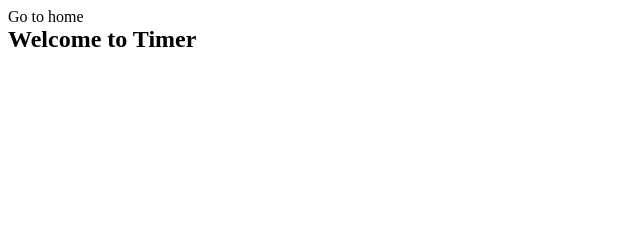
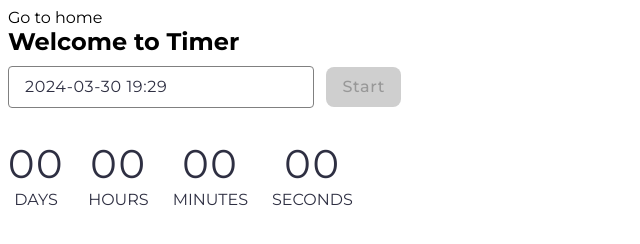
Before and after one commit to NikolaenkoSvetlana/js-hw-10, a website built with Vite: page src/1-timer.html in a window 1280 px wide. Shown: the whole page, without its empty margins (0-640 px from the left). Built offline with nearby package versions, Linux system fonts and the light colour scheme.

Commit message:
timer-ok

```diff
--- a/package.json
+++ b/package.json
@@ -9,12 +9,14 @@
     "preview": "vite preview"
   },
   "devDependencies": {
-    "vite": "^4.5.2",
-    "glob": "^8.1.0"
+    "glob": "^8.1.0",
+    "vite": "^4.5.2"
   },
   "author": "Alexander Repeta <alexander.repeta@gmail.com>",
   "license": "ISC",
   "dependencies": {
+    "flatpickr": "^4.6.13",
+    "izitoast": "^1.4.0",
     "vite-plugin-full-reload": "^1.0.5",
     "vite-plugin-html-inject": "^1.0.1"
   }
--- a/src/1-timer.html
+++ b/src/1-timer.html
@@ -5,6 +5,12 @@
     <meta http-equiv="X-UA-Compatible" content="IE=edge" />
     <meta name="viewport" content="width=device-width, initial-scale=1.0" />
     <title>Timer</title>
+    <link rel="preconnect" href="https://fonts.googleapis.com" />
+    <link rel="preconnect" href="https://fonts.gstatic.com" crossorigin />
+    <link
+      href="https://fonts.googleapis.com/css2?family=Montserrat:ital,wght@0,100..900;1,100..900&display=swap"
+      rel="stylesheet"
+    />
     <link rel="stylesheet" href="./css/styles.css" />
   </head>
   <body>
@@ -12,6 +18,27 @@
       <a href="./index.html">Go to home</a>
       <h1>Welcome to Timer</h1>
     </section>
+    <input type="text" id="datetime-picker" />
+    <button type="button" data-start>Start</button>
+
+    <div class="timer">
+      <div class="field">
+        <span class="value" data-days>00</span>
+        <span class="label">Days</span>
+      </div>
+      <div class="field">
+        <span class="value" data-hours>00</span>
+        <span class="label">Hours</span>
+      </div>
+      <div class="field">
+        <span class="value" data-minutes>00</span>
+        <span class="label">Minutes</span>
+      </div>
+      <div class="field">
+        <span class="value" data-seconds>00</span>
+        <span class="label">Seconds</span>
+      </div>
+    </div>
     <script type="module" src="./js/1-timer.js"></script>
   </body>
 </html>
--- /dev/null
+++ b/src/css/1-timer.css
@@ -0,0 +1,85 @@
+body {
+  font-family: 'Montserrat', sans-serif;
+}
+
+#datetime-picker {
+  width: 272px;
+  max-height: 40px;
+  border-radius: 4px;
+  background: #fff;
+  font-weight: 400;
+  font-size: 16px;
+  line-height: 1.5;
+  letter-spacing: 0.04em;
+  color: #2e2f42;
+  padding: 8px 16px;
+  border: 1px solid #808080;
+  font-family: 'Montserrat', sans-serif;
+}
+
+#datetime-picker:hover {
+  border: 1px solid #000;
+}
+
+#datetime-picker:disabled {
+  color: #808080;
+}
+
+#datetime-picker:active {
+  color: #000;
+  border: 1px solid #4e75ff;
+}
+
+button {
+  font-weight: 500;
+  font-size: 16px;
+  line-height: 1.5;
+  letter-spacing: 0.04em;
+  color: #fff;
+  border-radius: 8px;
+  padding: 8px 16px;
+  width: 75px;
+  height: 40px;
+  background: #4e75ff;
+  border: none;
+  margin-left: 8px;
+  font-family: 'Montserrat', sans-serif;
+}
+
+button:hover {
+  background: #6c8cff;
+}
+
+button:disabled {
+  background: #cfcfcf;
+  color: #989898;
+}
+
+.timer {
+  display: flex;
+  margin-top: 32px;
+  gap: 24px;
+  width: 346px;
+  height: 72px;
+  text-align: center;
+}
+
+.field {
+  display: flex;
+  flex-direction: column;
+  min-width: 55px;
+  font-weight: 400;
+  color: #2e2f42;
+}
+
+.value {
+  font-size: 40px;
+  line-height: 1.2;
+  letter-spacing: 0.04em;
+}
+
+.label {
+  font-size: 16px;
+  line-height: 1.5;
+  text-transform: uppercase;
+}
--- a/src/css/styles.css
+++ b/src/css/styles.css
@@ -5,4 +5,9 @@
   |============================
 */
 @import url('./reset.css');
-@import url('./reset.css');
+@import url('./1-timer.css');
+@import url('./2-snackbar.css');
+
+h1 {
+  margin-bottom: 10px;
+}
--- a/src/js/1-timer.js
+++ b/src/js/1-timer.js
@@ -0,0 +1,110 @@
+// Описаний в документації
+import flatpickr from 'flatpickr';
+// Додатковий імпорт стилів
+import 'flatpickr/dist/flatpickr.min.css';
+// Описаний у документації
+import iziToast from 'izitoast';
+// Додатковий імпорт стилів
+import 'izitoast/dist/css/iziToast.min.css';
+
+const startBtn = document.querySelector('button[data-start]');
+const daysLeft = document.querySelector('.value[data-days]');
+const hoursLeft = document.querySelector('.value[data-hours]');
+const minutesLeft = document.querySelector('.value[data-minutes]');
+const secondsLeft = document.querySelector('.value[data-seconds]');
+
+let userSelectedDate;
+
+startBtn.disabled = true;
+
+const options = {
+  enableTime: true,
+  time_24hr: true,
+  defaultDate: new Date(),
+  minuteIncrement: 1,
+  onClose(selectedDates) {
+    const selectedDate = selectedDates[0];
+    if (selectedDate <= new Date()) {
+      iziToast.error({
+        title: 'Error',
+        message: 'Please choose a date in the future',
+      });
+      startBtn.disabled = true;
+    } else {
+      startBtn.disabled = false;
+      userSelectedDate = selectedDate;
+    }
+  },
+};
+
+flatpickr('#datetime-picker', options);
+
+class Timer {
+  constructor({ onTick }) {
+    this.onTick = onTick;
+    this.isActive = false;
+    this.intervalId = null;
+    this.userSelectedDate = null;
+
+    this.init();
+  }
+
+  init() {
+    const time = this.getTime(0);
+    this.onTick(time);
+  }
+
+  start() {
+    if (this.isActive) {
+      return;
+    }
+
+    this.isActive = true;
+
+    this.intervalId = setInterval(() => {
+      const currentTime = Date.now();
+      const deltaTime = userSelectedDate - currentTime;
+
+      if (deltaTime <= 0) {
+        this.stop();
+        return;
+      }
+      const time = this.getTime(deltaTime);
+
+      this.onTick(time);
+    }, 1000);
+  }
+
+  getTime(time) {
+    const seconds = this.pad(Math.floor((time % (1000 * 60)) / 1000));
+    const mins = this.pad(Math.floor((time % (1000 * 60 * 60)) / (1000 * 60)));
+    const hours = this.pad(
+      Math.floor((time % (1000 * 60 * 60 * 24)) / (1000 * 60 * 60))
+    );
+    const days = this.pad(Math.floor(time / (1000 * 60 * 60 * 24)));
+
+    return { days, hours, mins, seconds };
+  }
+
+  pad(value) {
+    return String(value).padStart(2, '0');
+  }
+}
+
+const timer = new Timer({
+  onTick: updateClockface,
+});
+
+startBtn.addEventListener('click', timer.start.bind(timer));
+
+function updateClockface({ days, hours, mins, seconds }) {
+  daysLeft.innerHTML = `${days}`;
+  hoursLeft.innerHTML = `${hours}`;
+  minutesLeft.innerHTML = `${mins}`;
+  secondsLeft.innerHTML = `${seconds}`;
+}
+
+startBtn.addEventListener('click', () => {
+  timer.start();
+  startBtn.disabled = true;
+});
```
Also changed, not shown: src/css/2-snackbar.css (added), 1 other file.
